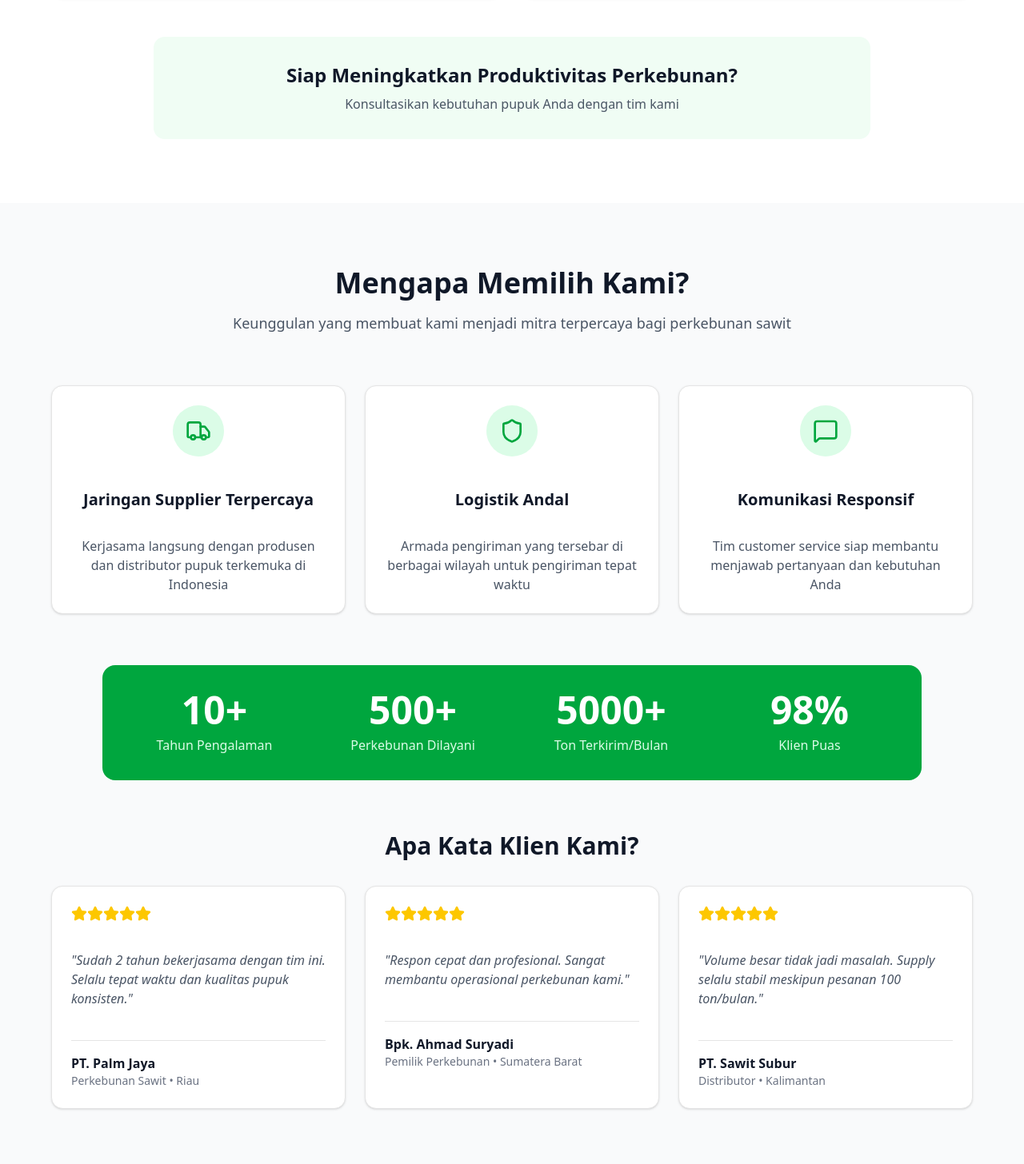
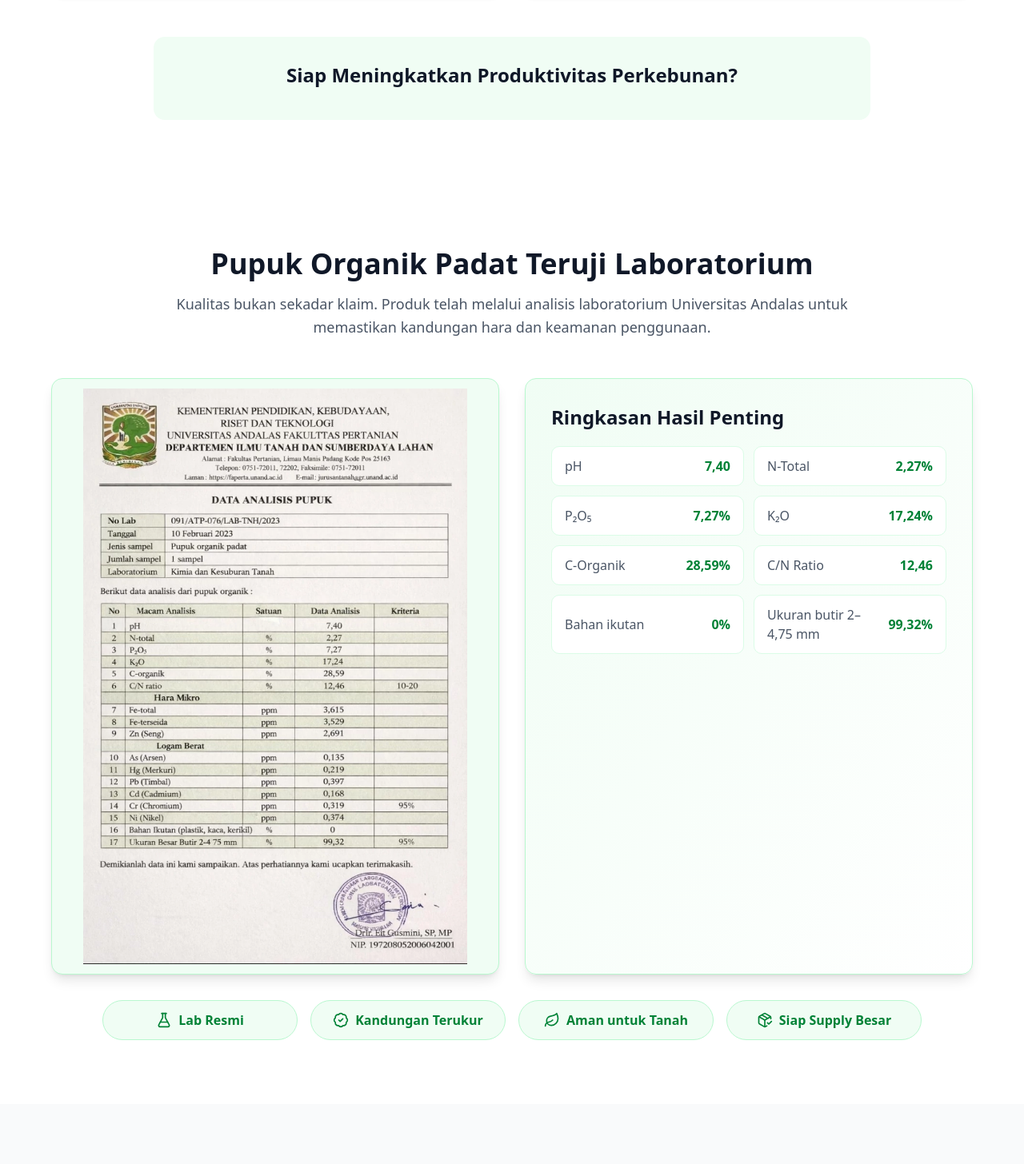
Before and after one commit to pupuksawitsawit-star/pupuksawitpekanbaru, a Next.js app: page / in a window 1280 px wide. Shown: the part 1994-3450 px from the top of the page at 80% size. Built offline with nearby package versions, Linux system fonts and the light colour scheme.

Commit message:
add laboratory proof section

```diff
--- a/src/app/page.tsx
+++ b/src/app/page.tsx
@@ -3,6 +3,7 @@
 import { Hero } from '@/components/landing/Hero'
 import { Problem } from '@/components/landing/Problem'
 import { Solution } from '@/components/landing/Solution'
+import { LabProof } from '@/components/landing/LabProof'
 import { Trust } from '@/components/landing/Trust'
 import { TestimonialCarousel } from '@/components/landing/TestimonialCarousel'
 import { CTA } from '@/components/landing/CTA'
@@ -27,6 +28,7 @@ export default function Home() {
         <Hero />
         <Problem />
         <Solution />
+        <LabProof />
         <Trust />
         <TestimonialCarousel />
         <CTA />
--- /dev/null
+++ b/src/components/landing/LabProof.tsx
@@ -0,0 +1,80 @@
+'use client'
+
+import Image from 'next/image'
+import { BadgeCheck, FlaskConical, Leaf, PackageCheck } from 'lucide-react'
+
+export function LabProof() {
+  const results = [
+    ['pH', '7,40'],
+    ['N-Total', '2,27%'],
+    ['P₂O₅', '7,27%'],
+    ['K₂O', '17,24%'],
+    ['C-Organik', '28,59%'],
+    ['C/N Ratio', '12,46'],
+    ['Bahan ikutan', '0%'],
+    ['Ukuran butir 2–4,75 mm', '99,32%'],
+  ]
+
+  const badges = [
+    { icon: FlaskConical, label: 'Lab Resmi' },
+    { icon: BadgeCheck, label: 'Kandungan Terukur' },
+    { icon: Leaf, label: 'Aman untuk Tanah' },
+    { icon: PackageCheck, label: 'Siap Supply Besar' },
+  ]
+
+  return (
+    <section className="py-12 md:py-20 bg-white">
+      <div className="container mx-auto px-4">
+        <div className="text-center max-w-4xl mx-auto mb-8 md:mb-12">
+          <h2 className="text-2xl sm:text-3xl md:text-4xl font-bold text-gray-900 mb-3 md:mb-4">
+            Pupuk Organik Padat Teruji Laboratorium
+          </h2>
+          <p className="text-base md:text-lg text-gray-600 leading-relaxed">
+            Kualitas bukan sekadar klaim. Produk telah melalui analisis laboratorium Universitas Andalas untuk memastikan kandungan hara dan keamanan penggunaan.
+          </p>
+        </div>
+
+        <div className="grid grid-cols-1 lg:grid-cols-2 gap-6 md:gap-8 max-w-6xl mx-auto items-stretch">
+          <div className="relative aspect-[3/4] overflow-hidden rounded-xl border border-green-200 bg-green-50 shadow-lg">
+            <Image
+              src="/images/UJI LAB.webp"
+              alt="Hasil uji laboratorium pupuk organik padat"
+              fill
+              className="object-contain p-3"
+              sizes="(max-width: 1024px) 100vw, 50vw"
+            />
+          </div>
+
+          <div className="rounded-xl border border-green-200 bg-gradient-to-br from-green-50 to-white p-5 md:p-8 shadow-lg">
+            <h3 className="text-xl md:text-2xl font-bold text-gray-900 mb-5">
+              Ringkasan Hasil Penting
+            </h3>
+            <div className="grid grid-cols-1 sm:grid-cols-2 gap-3">
+              {results.map(([label, value]) => (
+                <div
+                  key={label}
+                  className="flex items-center justify-between gap-4 rounded-lg bg-white px-4 py-3 border border-green-100"
+                >
+                  <span className="text-sm md:text-base text-gray-600">{label}</span>
+                  <span className="text-sm md:text-base font-bold text-green-700">{value}</span>
+                </div>
+              ))}
+            </div>
+          </div>
+        </div>
+
+        <div className="grid grid-cols-2 lg:grid-cols-4 gap-3 md:gap-4 max-w-5xl mx-auto mt-6 md:mt-8">
+          {badges.map((badge) => (
+            <div
+              key={badge.label}
+              className="flex items-center justify-center gap-2 rounded-full border border-green-200 bg-green-50 px-4 py-3 text-sm md:text-base font-semibold text-green-700"
+            >
+              <badge.icon className="w-4 h-4 md:w-5 md:h-5" />
+              <span>{badge.label}</span>
+            </div>
+          ))}
+        </div>
+      </div>
+    </section>
+  )
+}
--- a/src/components/landing/Solution.tsx
+++ b/src/components/landing/Solution.tsx
@@ -71,9 +71,6 @@ export function Solution() {
           <h3 className="text-xl md:text-2xl font-bold text-gray-900 mb-2">
             Siap Meningkatkan Produktivitas Perkebunan?
           </h3>
-          <p className="text-sm md:text-base text-gray-600">
-            Konsultasikan kebutuhan pupuk Anda dengan tim kami
-          </p>
         </div>
       </div>
     </section>
--- a/src/components/landing/Trust.tsx
+++ b/src/components/landing/Trust.tsx
@@ -1,7 +1,7 @@
 'use client'
 
 import { Card } from '@/components/ui/card'
-import { Truck, Shield, MessageSquare, Star } from 'lucide-react'
+import { Truck, Shield, MessageSquare, Star, FileCheck } from 'lucide-react'
 
 export function Trust() {
   const trustPoints = [
@@ -19,6 +19,11 @@ export function Trust() {
       icon: MessageSquare,
       title: 'Komunikasi Responsif',
       description: 'Tim customer service siap membantu menjawab pertanyaan dan kebutuhan Anda'
+    },
+    {
+      icon: FileCheck,
+      title: 'Teruji Laboratorium',
+      description: 'Data analisis pupuk tersedia sebagai bukti kandungan hara dan kualitas produk.'
     }
   ]
 
@@ -60,7 +65,7 @@ export function Trust() {
         </div>
 
         {/* Trust Points */}
-        <div className="grid grid-cols-1 md:grid-cols-3 gap-4 md:gap-6 max-w-6xl mx-auto mb-8 md:mb-16">
+        <div className="grid grid-cols-1 sm:grid-cols-2 lg:grid-cols-4 gap-4 md:gap-6 max-w-6xl mx-auto mb-8 md:mb-16">
           {trustPoints.map((point, index) => (
             <Card
               key={index}
```
Also changed, not shown: public/images/UJI LAB.webp.
